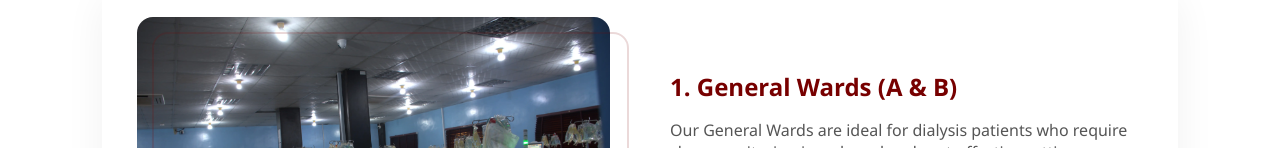
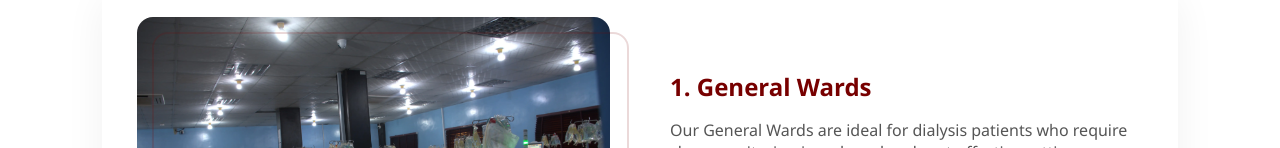
Before and after one commit to Miracle-Lawrence/heritagekidneycare, a plain HTML site: page dialysis.html in a window 1280 px wide. Shown: the part 804-952 px from the top of the page. Drawn offline with Linux system fonts and the light colour scheme.

Commit message:
Dialysis unit delete A & B

```diff
--- a/dialysis.html
+++ b/dialysis.html
@@ -160,7 +160,7 @@
         </div>
 
         <div class="ward-content">
-            <h3>1. General Wards (A & B)</h3>
+            <h3>1. General Wards</h3>
             <p>Our General Wards are ideal for dialysis patients who require close monitoring in a shared and cost-effective setting.</p>
             <ul>
                 <li>Affordable shared accommodation</li>
```
